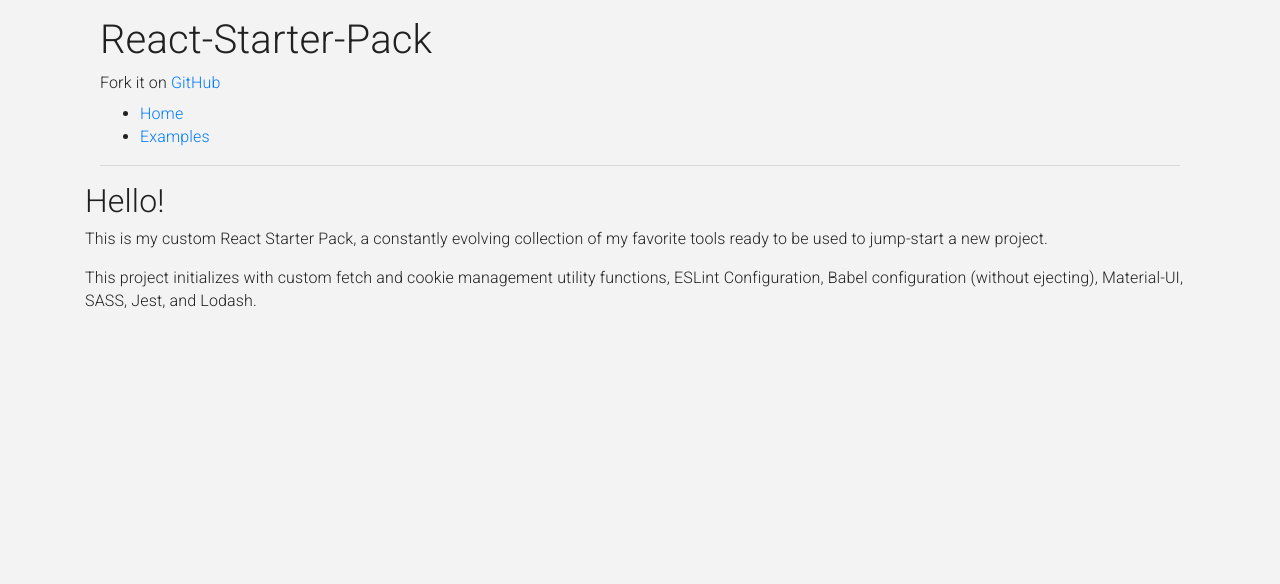
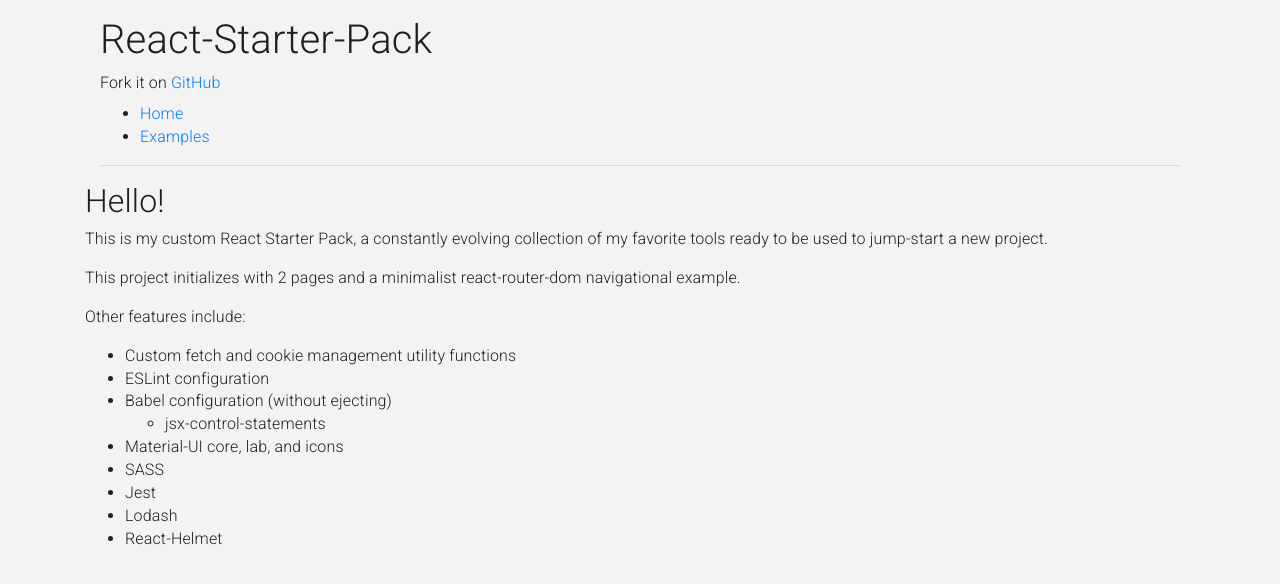
Before and after one commit to christopherrobin/React-Starter-Pack, a React (Create React App) app: page / in a window 1280 px wide. Shown: the top 584 px of the page. Built offline with nearby package versions, Linux system fonts and the light colour scheme.

Commit message:
Update LandingPage.js

```diff
--- a/src/pages/LandingPage.js
+++ b/src/pages/LandingPage.js
@@ -15,7 +15,18 @@
                 <Col xs={12}>
                     <h2>Hello!</h2>
                     <p>This is my custom React Starter Pack, a constantly evolving collection of my favorite tools ready to be used to jump-start a new project.</p>
-                    <p>This project initializes with custom fetch and cookie management utility functions, ESLint Configuration, Babel configuration (without ejecting), Material-UI, SASS, Jest, and Lodash.</p>
+                    <p>This project initializes with 2 pages and a minimalist react-router-dom navigational example.</p>
+                    <p>Other features include:</p>
+                    <ul>
+                        <li>Custom fetch and cookie management utility functions</li>
+                        <li>ESLint configuration</li>
+                        <li>Babel configuration (without ejecting)<ul><li>jsx-control-statements</li></ul></li>
+                        <li>Material-UI core, lab, and icons</li>
+                        <li>SASS</li>
+                        <li>Jest</li>
+                        <li>Lodash</li>
+                        <li>React-Helmet</li>
+                    </ul>
                 </Col>
             </Row>
         </Container>
```
